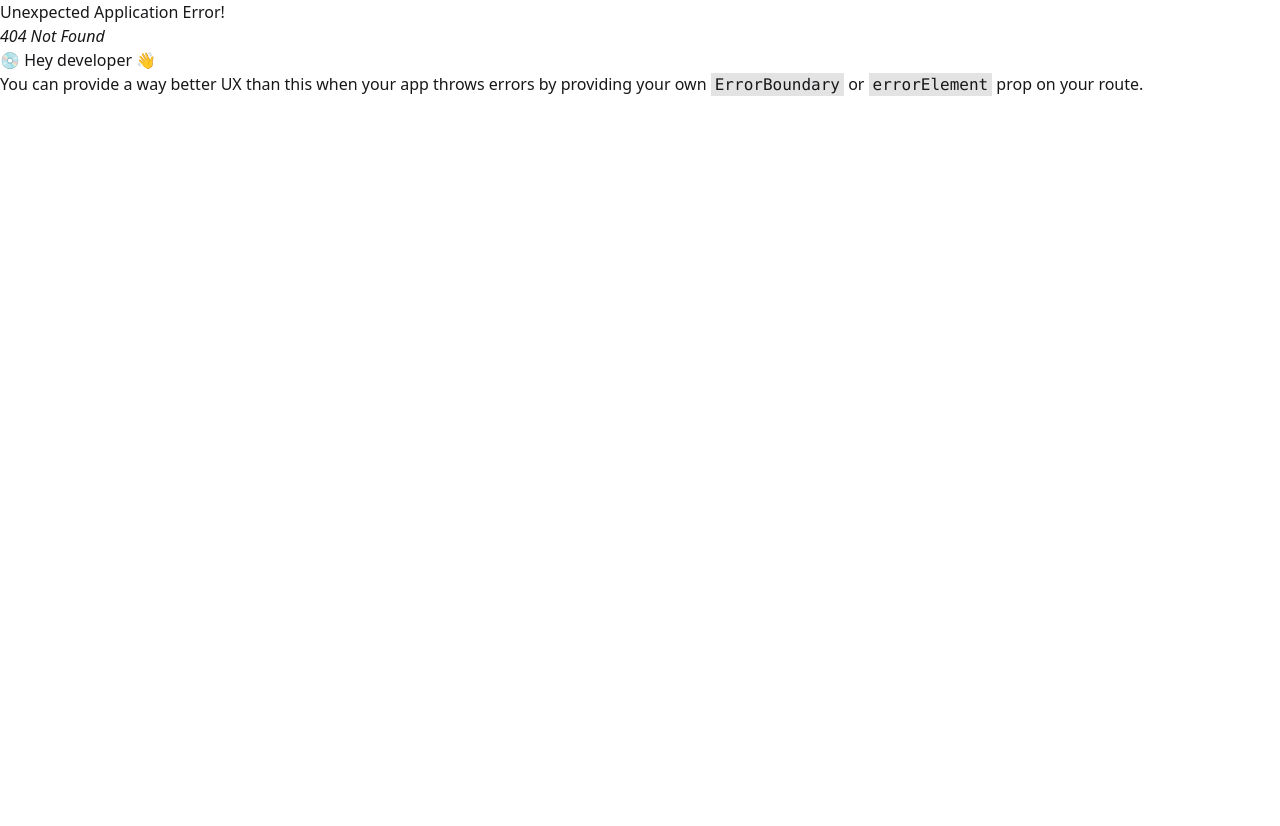
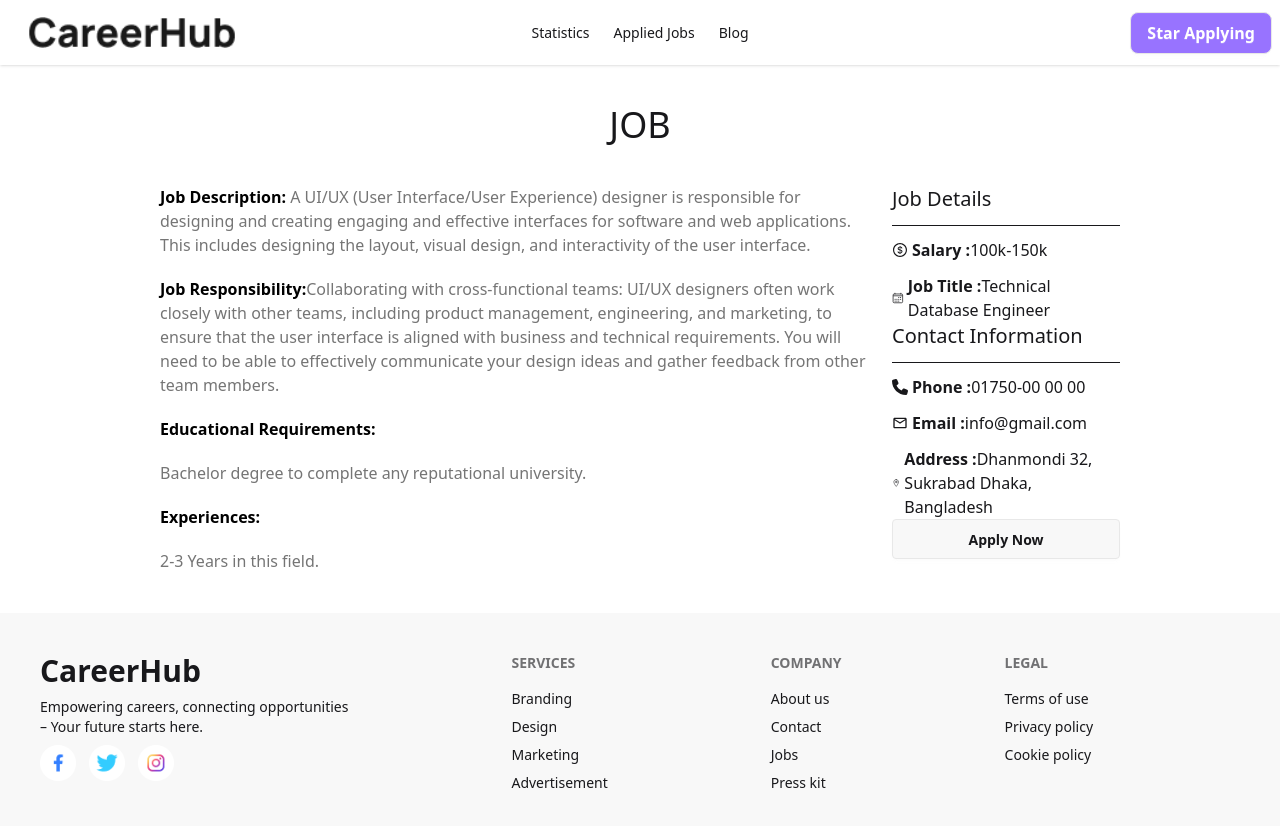
Before and after one commit to MdAsraful56/Career-Hub, a React (Vite) app: page /job/1 in a window 1280 px wide. Before the commit this address had no page. Shown: the top 826 px of the page. Before the commit the page ends 800 px from the top, so only its background shows below. Built offline with nearby package versions, Linux system fonts and the light colour scheme.

Commit message:
job details add

```diff
--- a/src/App.jsx
+++ b/src/App.jsx
@@ -3,12 +3,14 @@ import { RouterProvider } from 'react-router';
 import RootLayout from './Layouts/RootLayout/RootLayout';
 import Home from './components/Home/Home';
 import ErroePage from './components/ErroePage/ErroePage';
+import JobDetails from './components/JobDetails/JobDetails';
 
 function App() {
   const router = createBrowserRouter(
     createRoutesFromElements(
       <Route path='/' element={<RootLayout />}>
         <Route index element={<Home />} />
+        <Route path='/job/:id' loader={()=> fetch(`../jobs.json`)} element={<JobDetails />} />
         <Route index errorElement={<ErroePage />} />
       </Route>
     )
--- a/src/components/Category/CategoryCard.jsx
+++ b/src/components/Category/CategoryCard.jsx
@@ -2,7 +2,7 @@ import PropTypes from "prop-types";
 
 const CategoryCard = ({ list }) => {
     const {logo, category_name, availability } = list;
-    console.log(list)
+    // console.log(list)
 
     return (
         <div className="bg-[#7E90FE0D] text-left space-y-4 p-5">
--- a/src/components/Featured/Featured.jsx
+++ b/src/components/Featured/Featured.jsx
@@ -5,6 +5,7 @@ import FeaturedCard from "./FeaturedCard";
 const Featured = () => {
 
     const [jobs, setJobs] = useState([]);
+    const [dataLength, setDataLength] = useState(4);
 
     useEffect(() => {
         fetch('jobs.json')
@@ -20,8 +21,11 @@ const Featured = () => {
 
             <div className="grid lg:grid-cols-2 grid-cols-1 gap-5 rounded-xl lg:px-40 pt-5 px-5 ">
                 {
-                    jobs.map(job => <FeaturedCard key={job.id} job={job} />)
+                    jobs.slice(0, dataLength).map(job => <FeaturedCard key={job.id} job={job} />)
                 }
+            </div>
+            <div className={ dataLength === jobs.length ? 'hidden' : ''}>
+                <button onClick={()=> setDataLength(jobs.length)} className="btn text-white text-base bg-[#9873FF] mt-2 rounded-lg ">See All Jobs</button>
             </div>
         </div>
     );
--- a/src/components/Featured/FeaturedCard.jsx
+++ b/src/components/Featured/FeaturedCard.jsx
@@ -1,11 +1,12 @@
 import PropTypes from 'prop-types'; // ES6
 import { CiLocationOn } from "react-icons/ci";
 import { AiOutlineDollarCircle } from "react-icons/ai";
+import { Link } from 'react-router';
 
 
 
 const FeaturedCard = ({ job }) => {
-    const { company_name, job_title, job_type, location, logo, remote_or_onsite, salary } = job;
+    const { id, company_name, job_title, job_type, location, logo, remote_or_onsite, salary } = job;
     // console.log(job);
     return (
         <div className="border border-gray-400 text-left space-y-2 p-5 rounded-2xl">
@@ -26,7 +27,10 @@ const FeaturedCard = ({ job }) => {
                     <p className="">{salary}</p>
                 </div>
             </div>
-            <button className="btn bg-blue-500 font-semibold text-white text-sm rounded-sm ">View Details</button>
+
+            <Link to={`/job/${id}`}>
+                <button className="btn bg-blue-500 font-semibold text-white text-sm rounded-sm ">View Details</button>
+            </Link>
         </div>
     );
 };
--- /dev/null
+++ b/src/components/JobDetails/JobDetails.jsx
@@ -0,0 +1,86 @@
+import { useLoaderData, useParams } from "react-router";
+import { AiOutlineDollar } from "react-icons/ai";
+import { IoCalendarOutline } from "react-icons/io5";
+import { FaPhone } from "react-icons/fa6";
+import { MdOutlineMailOutline } from "react-icons/md";
+import { IoLocationOutline } from "react-icons/io5";
+
+
+const JobDetails = () => {
+    const jobs = useLoaderData();
+    const { id } = useParams();
+    const idInt = parseInt(id)
+    const job = jobs.find(job => job.id === idInt);
+    console.log(job)
+    return (
+        <div>
+            <h2 className="text-center text-4xl m-10">JOB</h2>
+            <div className="grid gap-4 md:grid-cols-4 md:px-40 px-8">
+                <div className=" md:col-span-3 text-[#757575] font-medium space-y-5 ">
+                    <p className="">
+                        <span className="font-bold text-black">Job Description:</span>
+                        {job.job_description}
+                    </p>
+                    <p className="">
+                        <span className="font-bold text-black">Job Responsibility:</span>
+                        {job.job_responsibility}
+                    </p>
+                    <p className="font-bold text-black">Educational Requirements:</p>
+                    <p className="">{job.educational_requirements}</p>
+                    <p className="font-bold text-black">Experiences:</p>
+                    <p className="">{job.experiences}</p>
+                </div>
+                <div className=" md:col-span-1">
+                    <div className="space-y-3">
+                        <h3 className="text-xl">Job Details</h3>
+                        <hr />
+                        <div className="flex flex-row items-center space-x-1">
+                            <AiOutlineDollar className="" />
+                            <p className=" ">
+                                <span className="font-bold">Salary :</span>
+                                {job.salary}
+                            </p>
+                        </div>
+                        <div className="flex flex-row items-center space-x-1">
+                            <IoCalendarOutline />
+                            <p className="">
+                                <span className="font-bold">Job Title :</span>
+                                {job.job_title}
+                            </p>
+                        </div>
+                    </div>
+                    <div className="space-y-3">
+                        <h3 className="text-xl">Contact Information</h3>
+                        <hr />
+                        <div className="flex flex-row items-center space-x-1">
+                            <FaPhone />
+                            <p className="">
+                                <span className="font-bold">Phone :</span>
+                                {job.contact_information.phone}
+                            </p>
+                        </div>
+                        <div className="flex flex-row items-center space-x-1">
+                            <MdOutlineMailOutline />
+                            <p className="">
+                                <span className="font-bold">Email :</span>
+                                {job.contact_information.email}
+                            </p>
+                        </div>
+                        <div className="flex flex-row items-center space-x-1">
+                            <IoLocationOutline />
+                            <p className="">
+                                <span className="font-bold">Address :</span>
+                                {job.contact_information.address}
+                            </p>
+                        </div>
+                    </div>
+                    <div className="">
+                        <button className="btn w-full">Apply Now</button>
+                    </div>
+                </div>
+            </div>
+        </div>
+    );
+};
+
+export default JobDetails;
```
